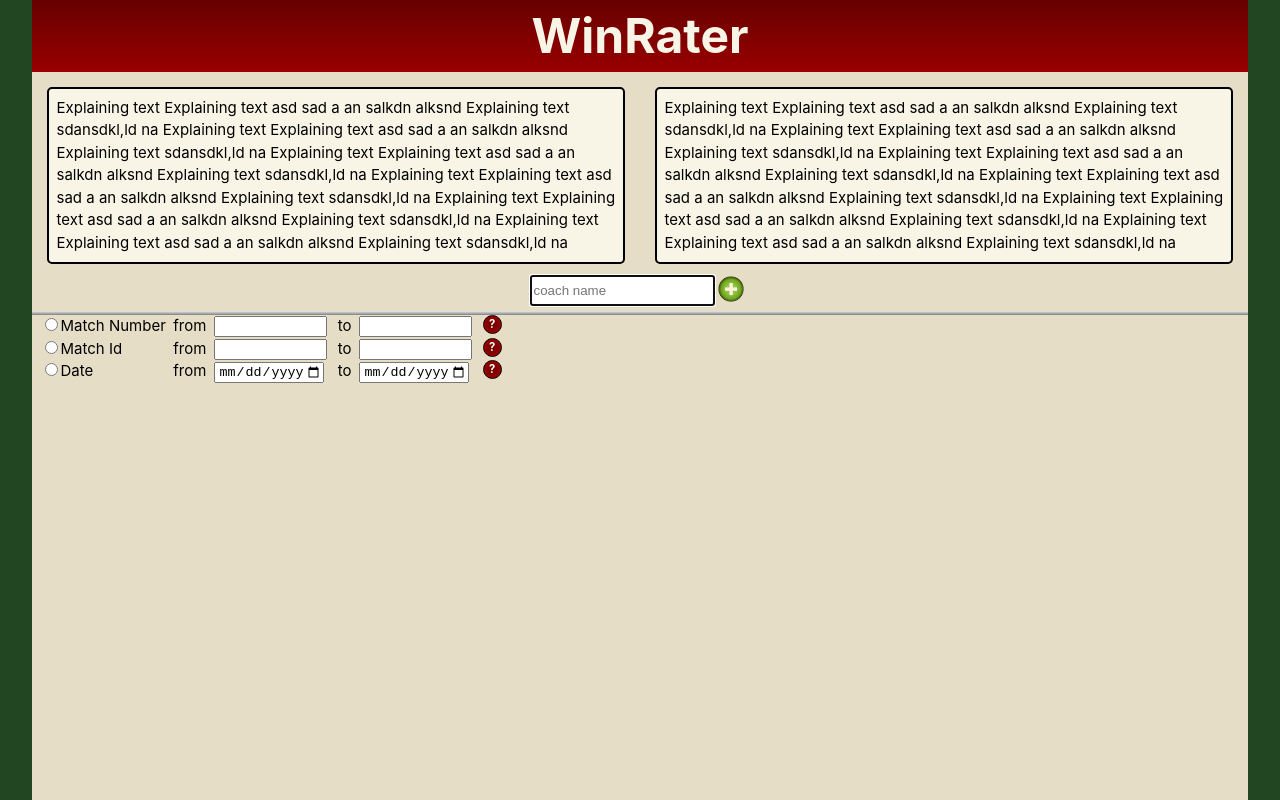
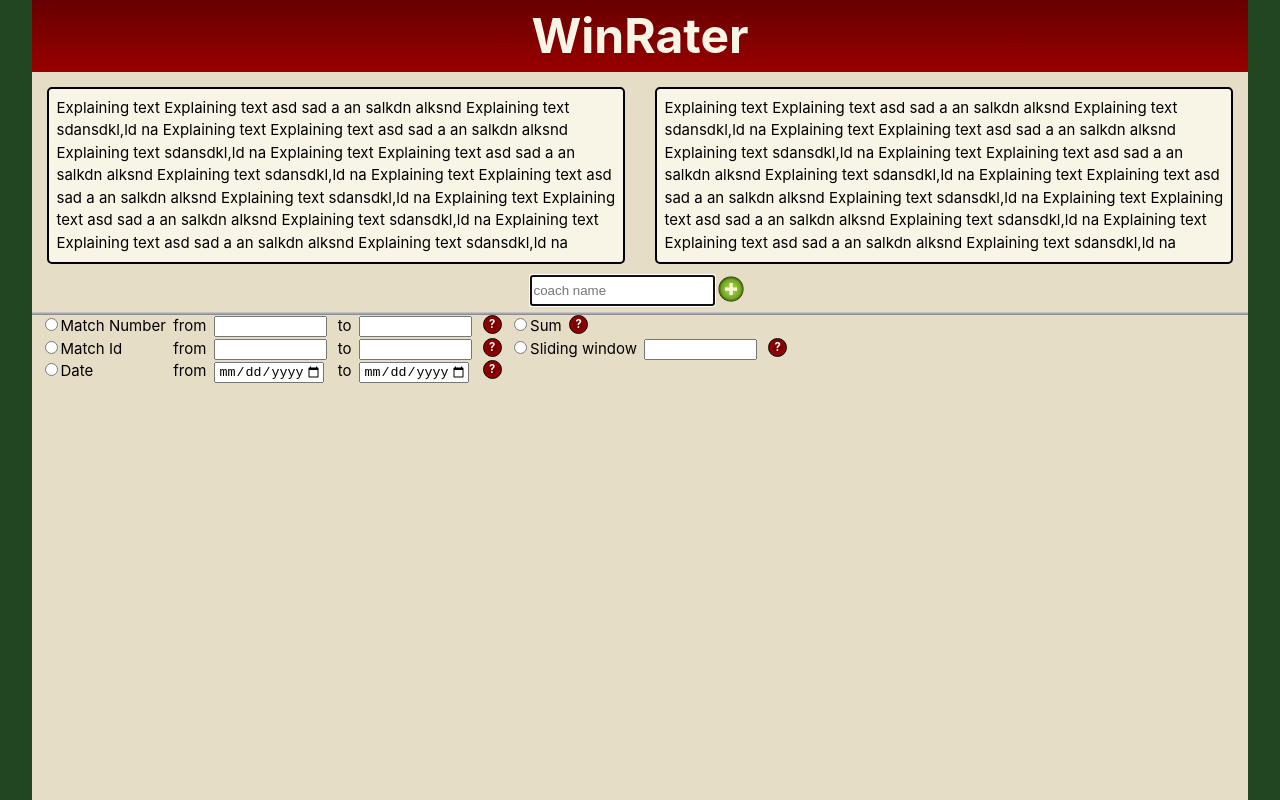
Before and after one commit to SanityResort/winrater, a Vue app: page / in a window 1280 px wide. Built offline with nearby package versions, Linux system fonts and the light colour scheme.

Commit message:
Set window size

```diff
--- a/src/editor/ConfigEditor.vue
+++ b/src/editor/ConfigEditor.vue
@@ -2,13 +2,13 @@
   <div id="title">{{ editedConfig?.getTitle() }}</div>
   <div id="settings">
     <div id="ranges">
-      <div class="range setting" :class="{ error: countError }">
+      <div class="setting spaced" :class="{ error: countError }">
         <div>
-          <input type="radio" id="countRange" class="setting-radio" name="ranges" value="count" />
-          <label for="countRange" class="setting-label">Match Number</label>
+          <input type="radio" id="countRange" name="ranges" value="count" />
+          <label for="countRange">Match Number</label>
         </div>
         <div class="range-data">
-          <label for="fromCount" class="setting-label">from</label>
+          <label for="fromCount">from</label>
           <div class="input-wrapper">
             <input
               id="fromCount"
@@ -20,7 +20,7 @@
               :max="editedConfig?.settings.matchCount"
             />
           </div>
-          <label for="toCount" class="setting-label">to</label>
+          <label for="toCount">to</label>
           <div class="input-wrapper">
             <input
               id="toCount"
@@ -39,13 +39,13 @@
         </div>
       </div>
 
-      <div class="range setting" :class="{ error: idError }">
+      <div class="setting spaced" :class="{ error: idError }">
         <div>
-          <input type="radio" id="idRange" class="setting-radio" name="ranges" value="id" />
-          <label for="idRange" class="setting-label">Match Id</label>
+          <input type="radio" id="idRange" name="ranges" value="id" />
+          <label for="idRange">Match Id</label>
         </div>
         <div class="range-data">
-          <label for="fromId" class="setting-label">from</label>
+          <label for="fromId">from</label>
           <div class="input-wrapper">
             <input
               id="fromId"
@@ -57,7 +57,7 @@
               :max="editedConfig?.settings.maxId"
             />
           </div>
-          <label for="toId" class="setting-label">to</label>
+          <label for="toId">to</label>
           <div class="input-wrapper">
             <input
               id="toId"
@@ -72,13 +72,13 @@
           <HelpIcon id="idHelp" tooltip="Limits to games with ids within given" />
         </div>
       </div>
-      <div class="range setting" :class="{ error: dateError }">
+      <div class="setting spaced" :class="{ error: dateError }">
         <div>
-          <input type="radio" id="dateRange" class="setting-radio" name="ranges" value="date" />
-          <label for="dateRange" class="setting-label">Date</label>
+          <input type="radio" id="dateRange" name="ranges" value="date" />
+          <label for="dateRange">Date</label>
         </div>
         <div class="range-data">
-          <label for="fromId" class="setting-label">from</label>
+          <label for="fromId">from</label>
           <div class="input-wrapper">
             <input
               id="fromDate"
@@ -90,7 +90,7 @@
               :max="editedConfig?.settings.maxDate"
             />
           </div>
-          <label for="toId" class="setting-label">to</label>
+          <label for="toId">to</label>
           <div class="input-wrapper">
             <input
               id="toDate"
@@ -106,7 +106,35 @@
         </div>
       </div>
     </div>
-    <div id="aggregation"></div>
+    <div id="aggregation">
+      <div class="setting">
+        <div>
+          <input type="radio" id="sum-aggregation" class="" name="aggregation" value="sum" />
+          <label for="sum-aggregation">Sum</label>
+        </div>
+        <HelpIcon id="sumHelp" tooltip="Win ratios are summed up" />
+      </div>
+      <div class="setting">
+        <div>
+          <input type="radio" id="window-aggregation" class="" name="aggregation" value="window" />
+          <label for="sum-aggregation">Sliding window</label>
+        </div>
+        <div class="input-wrapper">
+          <input
+            type="number"
+            min="1"
+            id="windowSize"
+            class="setting-input"
+            :value="editedConfig?.settings.windowSize"
+            @input="setWindowSize"
+          />
+        </div>
+        <HelpIcon
+          id="windowHelp"
+          tooltip="Calculates the win ratio of all series of <n> consecutive games as separate values (1..n, 2..n+1, ...)"
+        />
+      </div>
+    </div>
   </div>
 </template>
 <script setup lang="ts">
@@ -144,9 +172,21 @@ function setDateRange() {
     dateError.value = !editedConfig.value.settings.setDateRange(from, to, errorMessage)
   }
 }
+
+function setWindowSize() {
+  if (editedConfig.value) {
+    const size = Number.parseInt((document.getElementById('windowSize') as HTMLInputElement).value)
+    editedConfig.value.settings.setWindowSize(size)
+  }
+}
 </script>
 
 <style scoped>
+#aggregation,
+#ranges {
+  width: fit-content;
+}
+
 .error {
   border: red solid 2px;
 }
@@ -161,18 +201,20 @@ function setDateRange() {
   gap: 0.5em;
 }
 
-#ranges {
-  width: fit-content;
-}
-
 .setting {
   display: flex;
   gap: 0.5em;
-  justify-content: space-between;
+}
+
+#settings {
+  display: flex;
 }
 
 .setting-input {
   text-align: right;
   width: 100%;
 }
+.spaced {
+  justify-content: space-between;
+}
 </style>
--- a/src/rating/store.ts
+++ b/src/rating/store.ts
@@ -246,6 +246,7 @@ export class Settings {
   countRange: number[]
   idRange: number[]
   dateRange: Date[]
+  windowSize: number
 
   constructor(matchCount: number, minId: number, maxId: number, minDate: Date, maxDate: Date) {
     this.matchCount = matchCount
@@ -256,6 +257,7 @@ export class Settings {
     this.countRange = [Math.min(1, matchCount), matchCount]
     this.idRange = [minId, maxId]
     this.dateRange = [minDate, maxDate]
+    this.windowSize = 1
   }
 
   setCountRange(from: number, to: number, errorMessage: Ref<string>): boolean {
@@ -311,6 +313,10 @@ export class Settings {
     }
 
     return res
+  }
+
+  setWindowSize(size: number) {
+    this.windowSize = size
   }
 
   getStartDate(): string {
```
